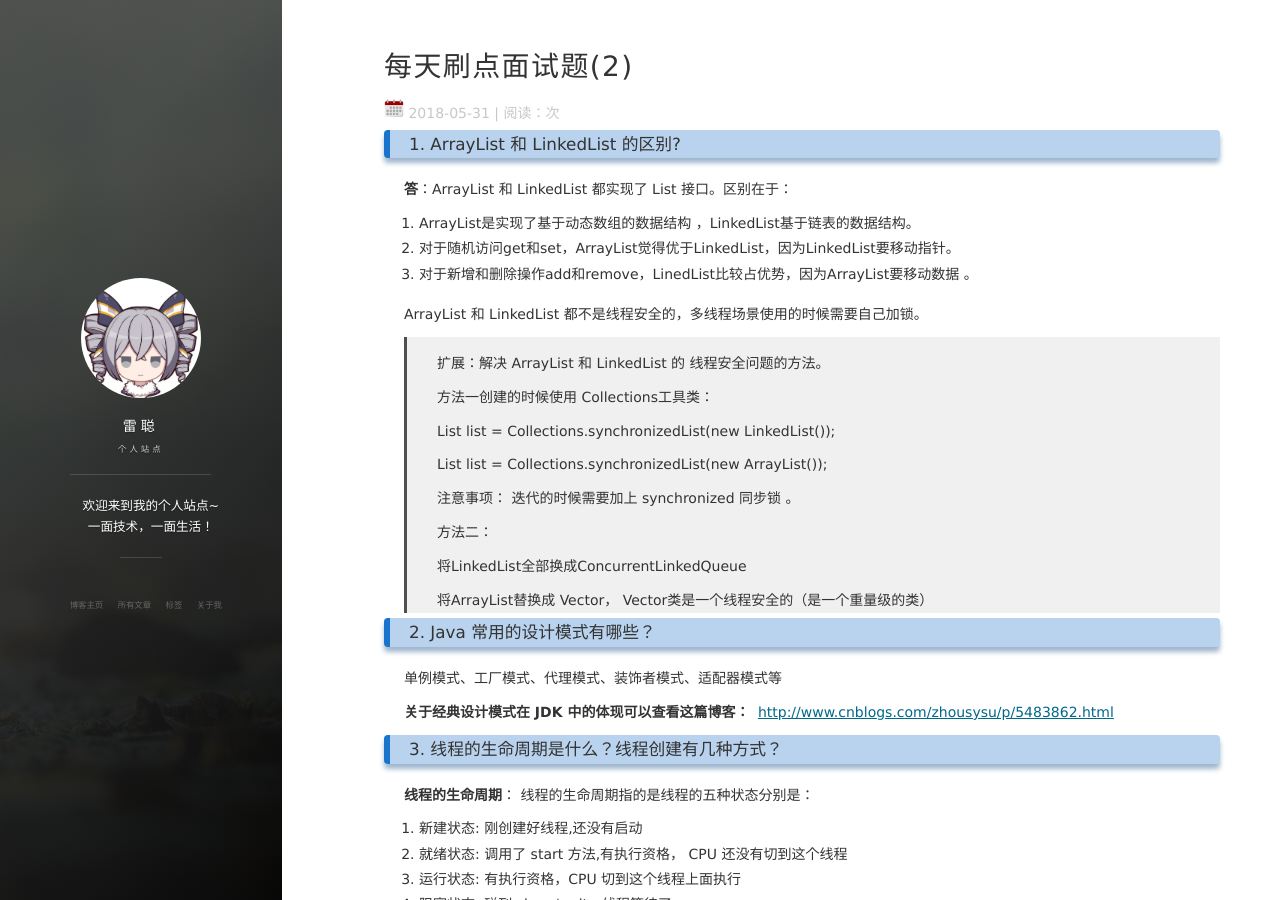
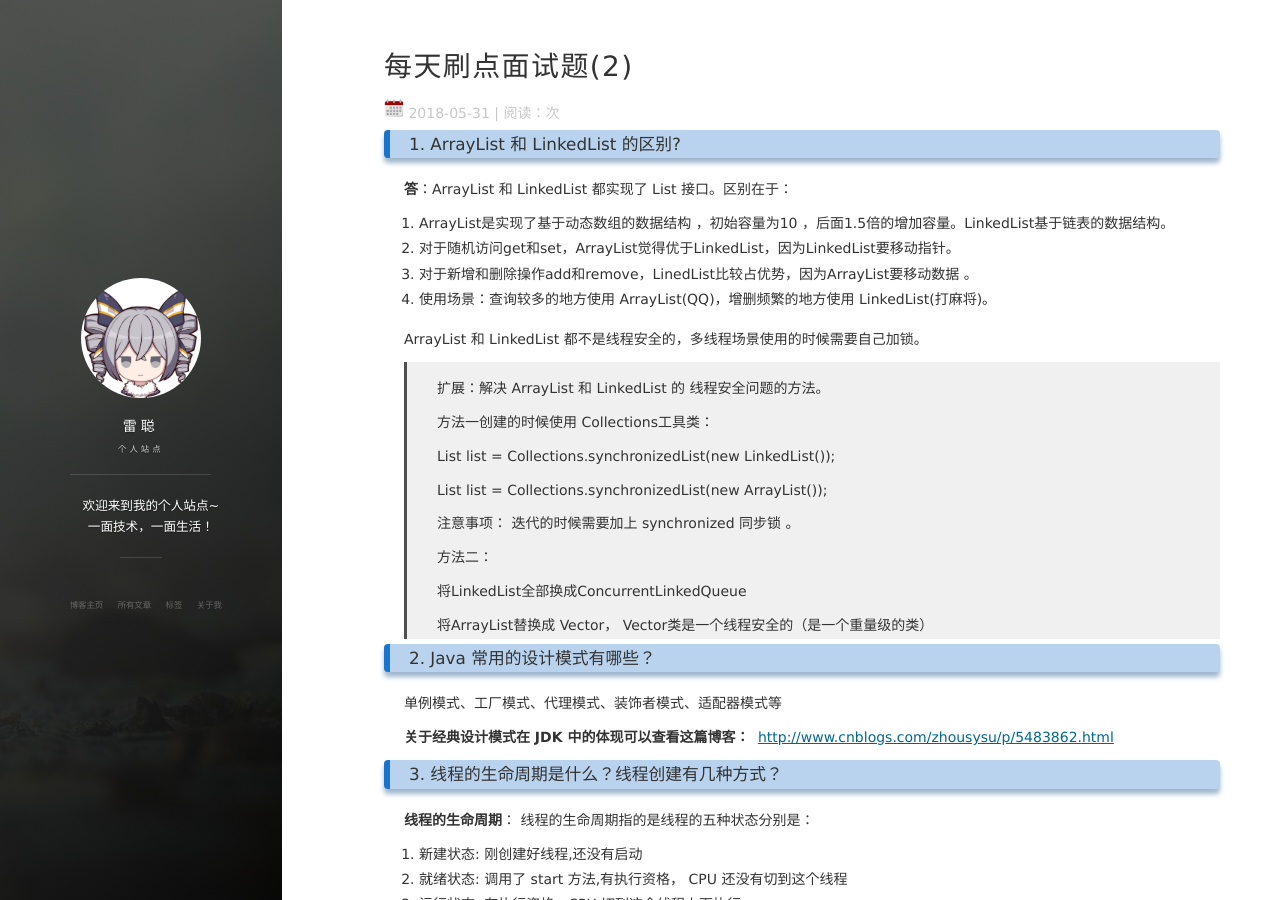
Before and after one commit to AllenLeic/allenleic.github.io, a Jekyll site: the page built from _posts/2018-05-31-每天刷点面试题(2).md, in a window 1280 px wide and 900 px high. Built offline with Jekyll 4.4.1, drawn with Linux system fonts in a browser that asks for light colours; nearby versions of some CDN libraries; comment, search, counter and statistics services are not loaded.

Commit message:
docs(interview2)：补充说明 ArrayList

```diff
--- a/_posts/2018-05-31-每天刷点面试题(2).md
+++ b/_posts/2018-05-31-每天刷点面试题(2).md
@@ -10,9 +10,10 @@ tag: 面试题（Java）
 
 **答**：ArrayList 和 LinkedList 都实现了 List 接口。区别在于：
 
-1. ArrayList是实现了基于动态数组的数据结构 ，LinkedList基于链表的数据结构。
+1. ArrayList是实现了基于动态数组的数据结构 ，初始容量为10 ，后面1.5倍的增加容量。LinkedList基于链表的数据结构。
 2. 对于随机访问get和set，ArrayList觉得优于LinkedList，因为LinkedList要移动指针。
 3. 对于新增和删除操作add和remove，LinedList比较占优势，因为ArrayList要移动数据 。
+4. 使用场景：查询较多的地方使用 ArrayList(QQ)，增删频繁的地方使用 LinkedList(打麻将)。
 
 ArrayList 和 LinkedList 都不是线程安全的，多线程场景使用的时候需要自己加锁。
 
```
